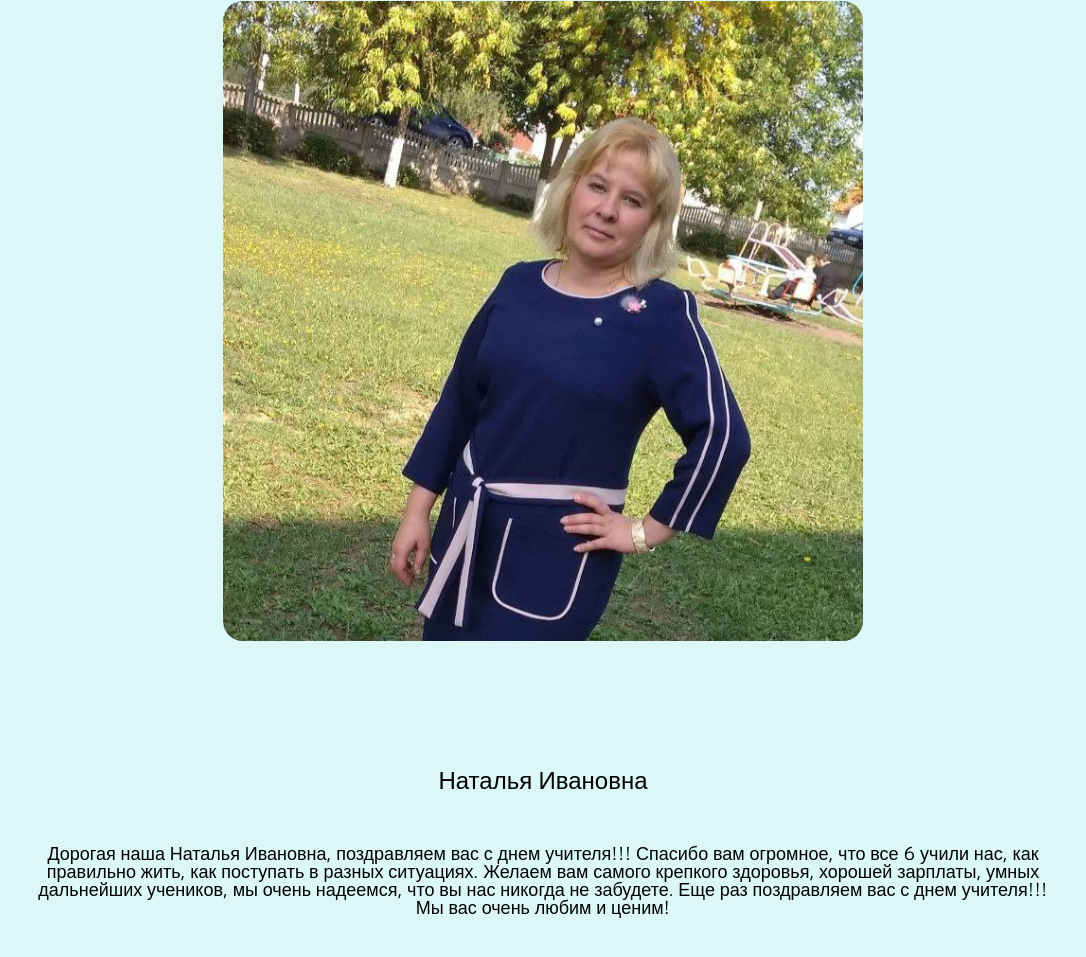
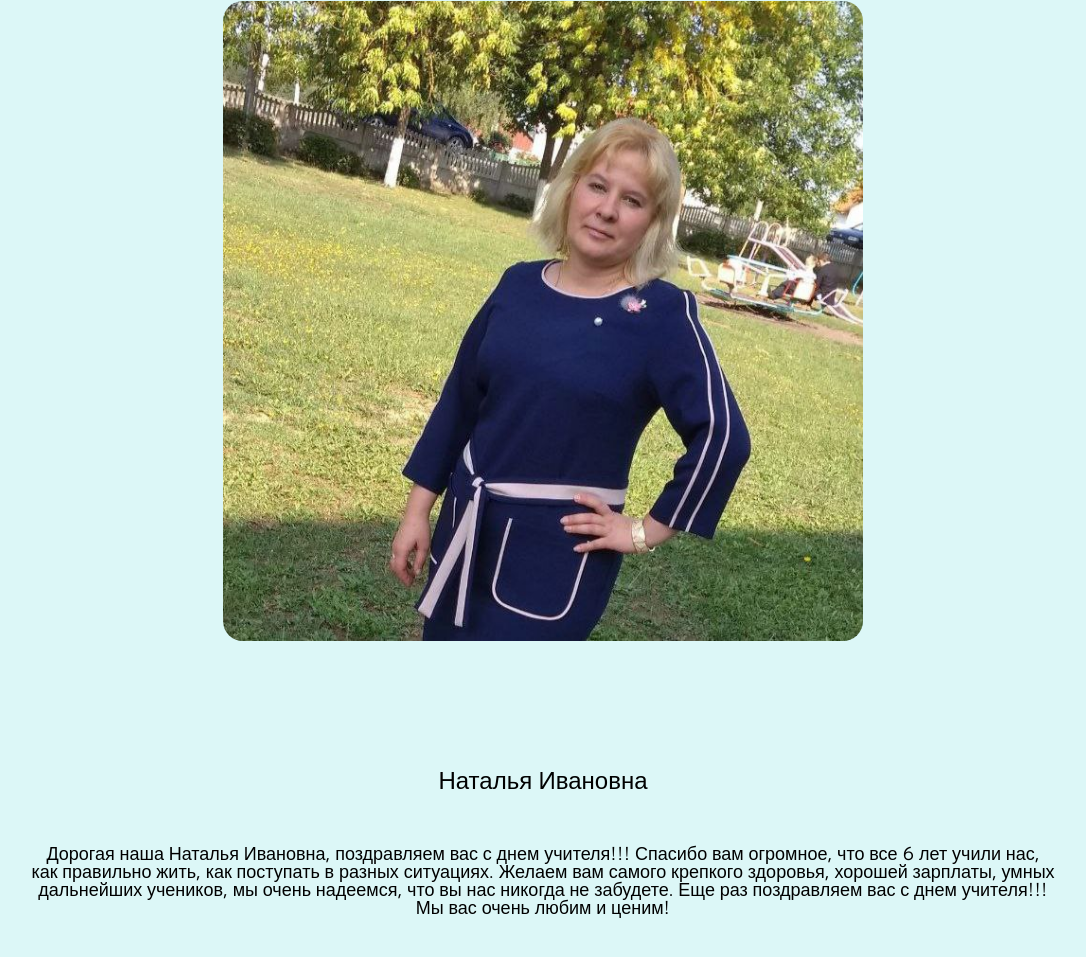
Before and after one commit to Destroyercr2/new, a plain HTML site: page html/myalick.html in a window 1280 px wide. Shown: the part 151-1108 px from the top of the page, without its empty margins (97-1183 px from the left). Drawn offline with Linux system fonts and the light colour scheme; files whose address does not match are found by name.

Commit message:
Update myalick.html

```diff
--- a/html/myalick.html
+++ b/html/myalick.html
@@ -29,7 +29,7 @@
 			<div class="container-text">
 				<div class="text">
 					<p>Наталья Ивановна</p>
-					Дорогая наша Наталья Ивановна, поздравляем вас с днем учителя!!! Спасибо вам огромное, что все 6 учили нас, как правильно жить, как поступать в разных ситуациях. Желаем вам самого крепкого здоровья, хорошей зарплаты, умных дальнейших учеников, мы очень надеемся, что вы нас никогда не забудете. Еще раз поздравляем вас с днем учителя!!! Мы вас очень любим и ценим!
+					Дорогая наша Наталья Ивановна, поздравляем вас с днем учителя!!! Спасибо вам огромное, что все 6 лет учили нас, как правильно жить, как поступать в разных ситуациях. Желаем вам самого крепкого здоровья, хорошей зарплаты, умных дальнейших учеников, мы очень надеемся, что вы нас никогда не забудете. Еще раз поздравляем вас с днем учителя!!! Мы вас очень любим и ценим!
 				</div>
 			</div>
 
```
